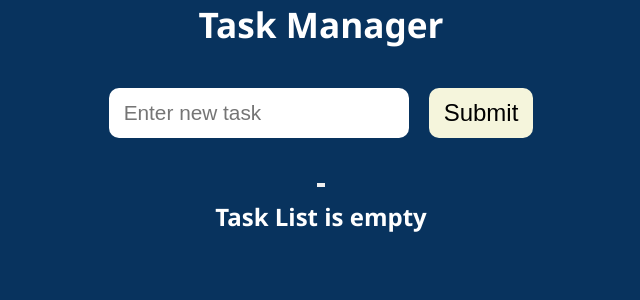
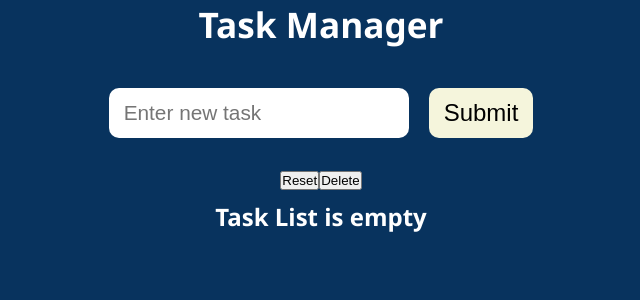
Before and after one commit to Valeriusdev/react-task-manager-app, a React (Vite) app: page / in a window 1280 px wide. Shown: the top 300 px of the page, without its empty margins (319-959 px from the left). Built offline with nearby package versions, Linux system fonts and the light colour scheme.

Commit message:
update TasksActions component

```diff
--- a/src/components/Tasks/TasksActions.jsx
+++ b/src/components/Tasks/TasksActions.jsx
@@ -1,8 +1,8 @@
 const TasksActions = () => {
   return (
     <>
-        <button></button>
-        <button></button>
+        <button>Reset</button>
+        <button>Delete</button>
     </>
   )
 }
```
